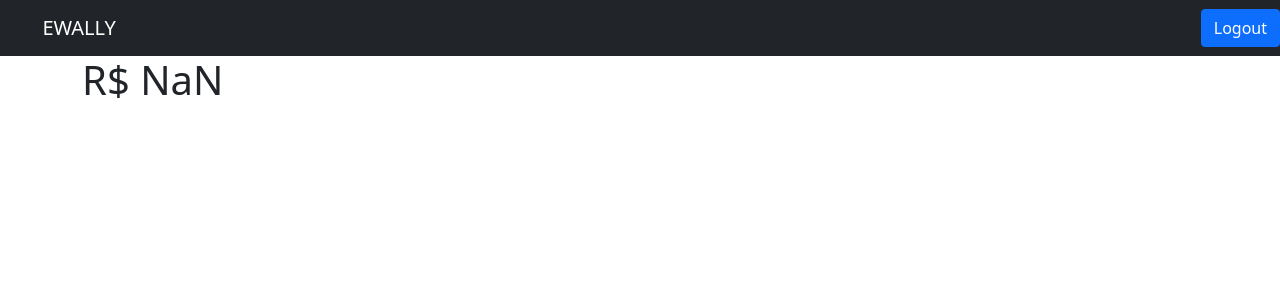
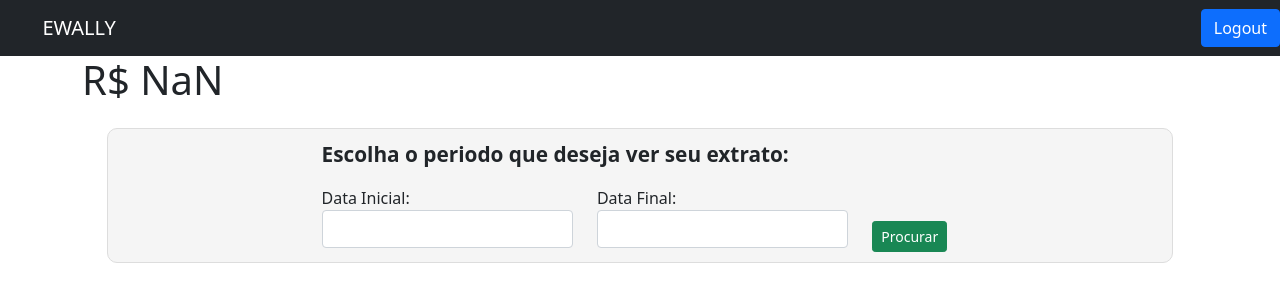
Before and after one commit to fabiovct/teste_ewally, a React (Create React App) app: page /home-usuario in a window 1280 px wide. Shown: the top 302 px of the page. Built offline with nearby package versions, Linux system fonts and the light colour scheme; no server answers.

Commit message:
add datepicker para o extrato

```diff
--- a/package.json
+++ b/package.json
@@ -8,8 +8,11 @@
     "@testing-library/user-event": "^12.8.3",
     "axios": "^0.23.0",
     "bootstrap": "^5.1.3",
+    "date-fns": "^2.25.0",
+    "moment": "^2.29.1",
     "react": "^17.0.2",
     "react-bootstrap": "^1.6.4",
+    "react-datepicker": "^4.2.1",
     "react-dom": "^17.0.2",
     "react-router-dom": "^5.3.0",
     "react-scripts": "4.0.3",
--- a/src/index.js
+++ b/src/index.js
@@ -4,6 +4,7 @@ import './index.css';
 import App from './App';
 import 'bootstrap/dist/css/bootstrap.min.css';
 import reportWebVitals from './reportWebVitals';
+import "react-datepicker/dist/react-datepicker.css"
 
 ReactDOM.render(
   <React.StrictMode>
--- a/src/pages/homeUsuario/index.js
+++ b/src/pages/homeUsuario/index.js
@@ -1,33 +1,47 @@
 import React, { useEffect, useState } from 'react';
-import { Modal, Container, Row, Form } from 'react-bootstrap';
+import { Modal, Container, Row, Form, Col } from 'react-bootstrap';
 import api from '../../service/api';
 import SaldoConta from '../../componentes/saldo';
 import * as Formatar from '../../configs/formatacao';
+import DatePicker, { registerLocale } from "react-datepicker";
+import { addDays} from 'date-fns';
+import * as moment from 'moment'
+// import "bootstrap/dist/css/bootstrap.min.css";
 
 export default function HomeUsuario() {
 
     const saldo = SaldoConta();
 
+    const [extrato, setExtrato] = useState([]);
+    const [dataDe, setDataDe] = useState();
+    const [dataAte, setDataAte] = useState();
+
+    function verExtrato(event){
+        event.preventDefault();
+        console.log(dataDe)
+        console.log(moment(new Date(dataDe)).format("YYYY-MM-DD"))
+    }
+
 
 
 
     useEffect(( ) => {
-        async function extrato() {
-            // event.preventDefault();
-            ///account/statements
-            await api.get('account/statements?initialDate=2015-01-01&finalDate=2021-10-30')
-            .then((result) => {
-                console.log(result.data)
+        // async function extrato() {
+        //     // event.preventDefault();
+        //     ///account/statements
+        //     await api.get('account/statements?initialDate=2015-01-01&finalDate=2021-10-30')
+        //     .then((result) => {
+        //         console.log(result.data)
 
-            }).catch(err => {
-                // window.location.href = '/';
-            })
+        //     }).catch(err => {
+        //         // window.location.href = '/';
+        //     })
 
 
-        }
+        // }
 
 
-        extrato();
+        // extrato();
 
         // let saldo = SaldoConta()
 
@@ -45,6 +59,46 @@ export default function HomeUsuario() {
         <Container>
             <h1>{Formatar.formatarMoeda(saldo.balance/100)}</h1>
         </Container>
+        <Container className="mt-4 col-md-10 d-flex justify-content-center" style={{backgroundColor:'rgba(245,245,245)',border:'1px solid #dddddd', padding:'10px', borderRadius:'10px', marginBottom:'15px'}} >
+              <form  onSubmit = {verExtrato} >
+                <p className="" style={{fontSize:"1.30em"}}><strong >Escolha o periodo que deseja ver seu extrato:</strong></p>
+                <Col >
+                <Row >
+                <div className="form-group col-md-5">
+                  <label>Data Inicial:</label>
+                  <br></br>
+                  <DatePicker
+                    className="form-control"
+                    locale='pt-BR'
+                    selected={dataDe}
+                    required
+                    dateFormat="yyyy-MM-dd"
+                    // popperPlacement="down"
+                    maxDate={addDays(new Date(), 0)}
+                    onChange={date => setDataDe(date)}
+                  />
+                </div>
+                <div className="form-group col-md-5">
+                  <label>Data Final:</label>
+                  <br></br>
+                  <DatePicker
+                    className="form-control"
+                    locale='pt-BR'
+                    selected={dataAte}
+                    required
+                    dateFormat="yyyy-MM-dd"
+                    // popperPlacement="down"
+                    maxDate={addDays(new Date(), 0)}
+                    onChange={date => setDataAte(date)}
+                  />
+              </div>
+              <div className="form-group col-md-2" style={{marginTop:'35px'}}>
+                <button type="submit" className="btn btn-sm btn-success">Procurar</button>
+              </div>
+              </Row>
+              </Col>
+            </form>
+          </Container>
         </>
 
     )
```
Also changed, not shown: 1 other file (tests, documents, lock files or other folders).
